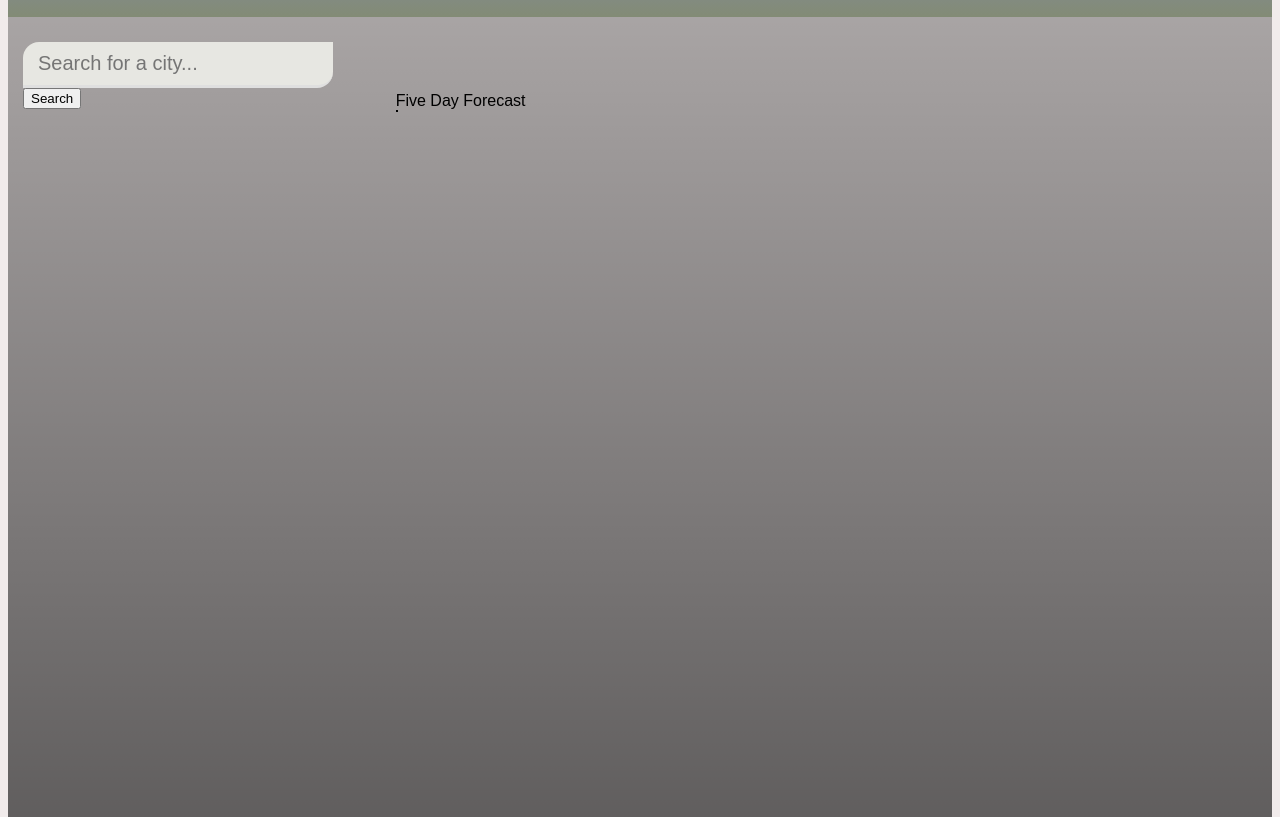
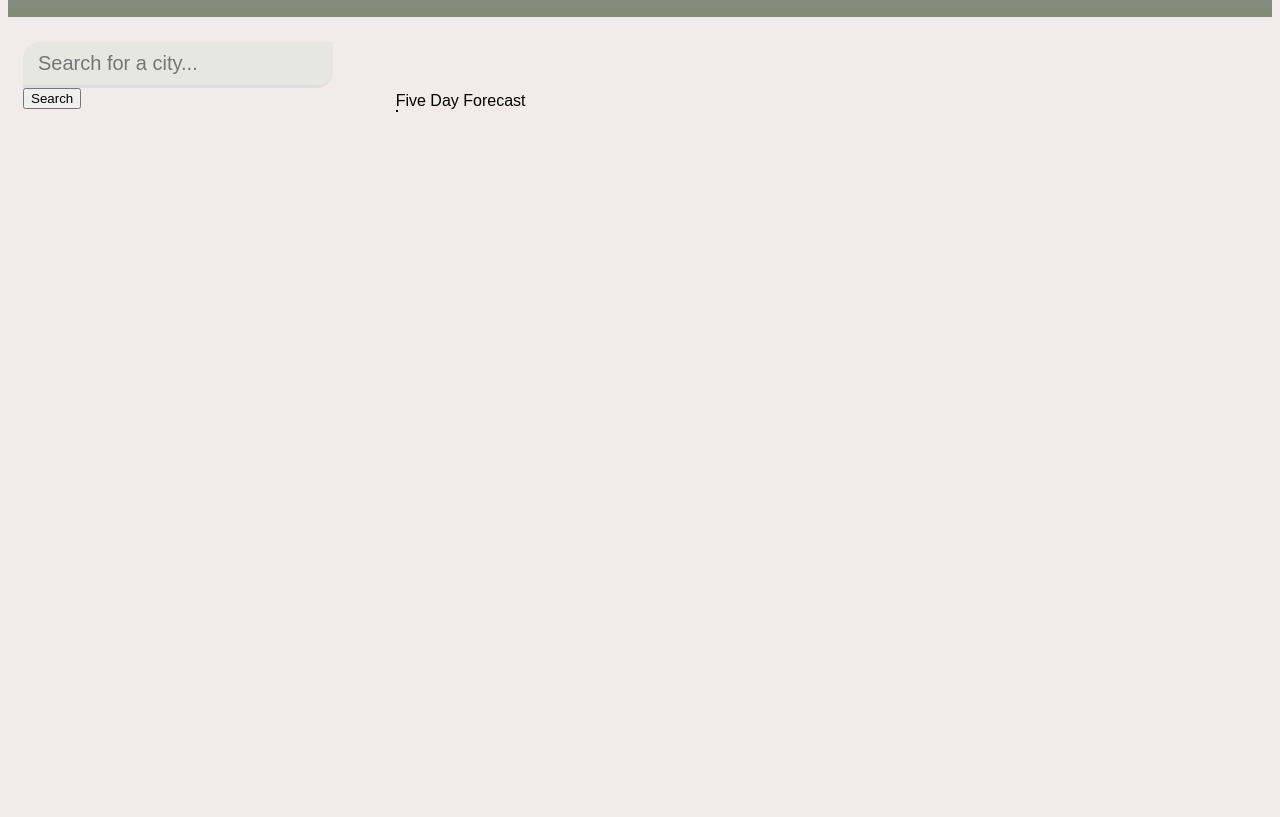
Before and after one commit to katelynndonahue/Weather-Dashboard, a plain HTML site: page index.html in a window 1280 px wide. Shown: the part 111-928 px from the top of the page. Drawn offline with Linux system fonts and the light colour scheme.

Commit message:
modified README, css and uploaded screenshot

```diff
--- a/assets/css/style.css
+++ b/assets/css/style.css
@@ -4,6 +4,7 @@
 
 .hero-image {
   background-image: linear-gradient(rgba(21, 44, 143, 0.5), rgba(21, 44, 0, 0.5));
+
   height: 15%;
   background-position: center;
   background-repeat: no-repeat;
@@ -49,7 +50,7 @@ background-color: rgb(241, 235, 235);
     display: flex;
     flex-wrap: nowrap;
     min-height: 100vh;
-    background-image: linear-gradient(to bottom, rgba(0, 0, 0, 0.3), rgba(0, 0, 0, 0.6));
+    background color: #000;
 }
 
 header {
```
Also changed, not shown: assets/images/weatherDashboardSS.png (added), 1 other file.
